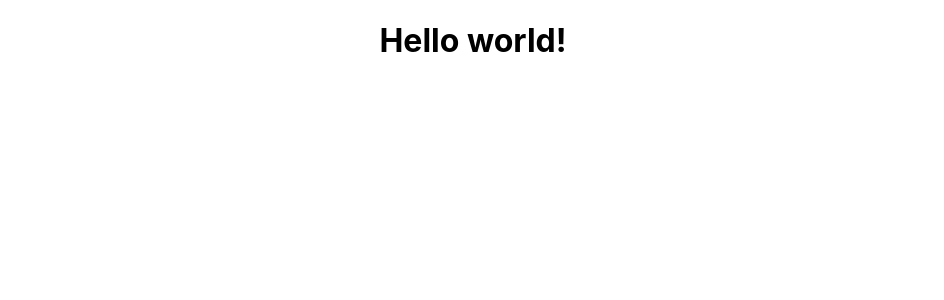
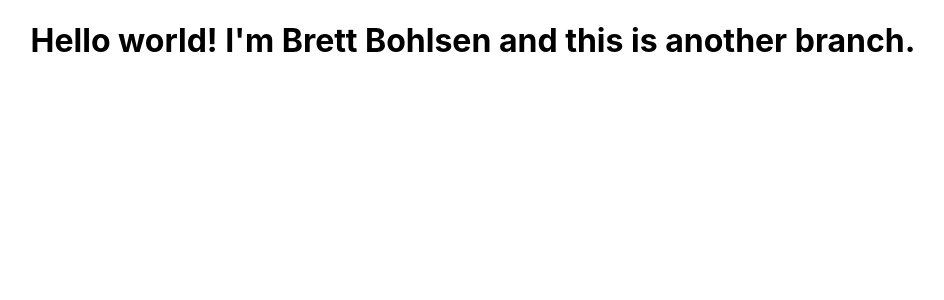
Before and after one commit to bbohlsen/Hello-World, a React (Create React App) app: page / in a window 1280 px wide. Shown: the top 300 px of the page, without its empty margins (167-1111 px from the left). Built offline with nearby package versions, Linux system fonts and the light colour scheme.

Commit message:
Personalize hello world greeting

```diff
--- a/src/App.js
+++ b/src/App.js
@@ -4,7 +4,7 @@ import './App.css';
 function App() {
   return (
     <div className="App">
-      <h1>Hello world!</h1>
+      <h1>Hello world! I'm Brett Bohlsen and this is another branch.</h1>
     </div>
   );
 }
```
